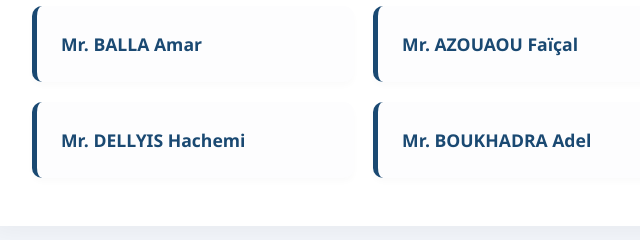
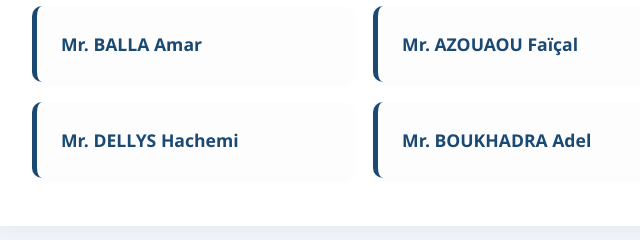
Before and after one commit to samfad91/TEL, a plain HTML site: page index.html in a window 1280 px wide. Shown: the part 2560-2800 px from the top of the page, 106-746 px from the left. Drawn offline with Linux system fonts and the light colour scheme.

Commit message:
Revise index.html with new research areas and members
Updated the TEL Research Team webpage to include new research areas and updated team member information.

```diff
--- a/index.html
+++ b/index.html
@@ -119,7 +119,7 @@
             <h3><a href="https://scholar.google.com/citations?user=y5DKQy4AAAAJ&hl=ar" target="_blank">Mr. AMROUCHE Hakim</a></h3>
         </div>
         <div class="member">
-            <h3><a href="https://talents.esi.dz/scolar/enseignant_detail/65/" target="_blank">Mr. DELLYIS Hachemi</a></h3>
+            <h3><a href="https://talents.esi.dz/scolar/enseignant_detail/65/" target="_blank">Mr. DELLYS Hachemi</a></h3>
         </div>
         <div class="member">
             <h3><a href="https://www.researchgate.net/profile/Boukhadra-Adel" target="_blank">Mr. BOUKHADRA Adel</a></h3>
```
